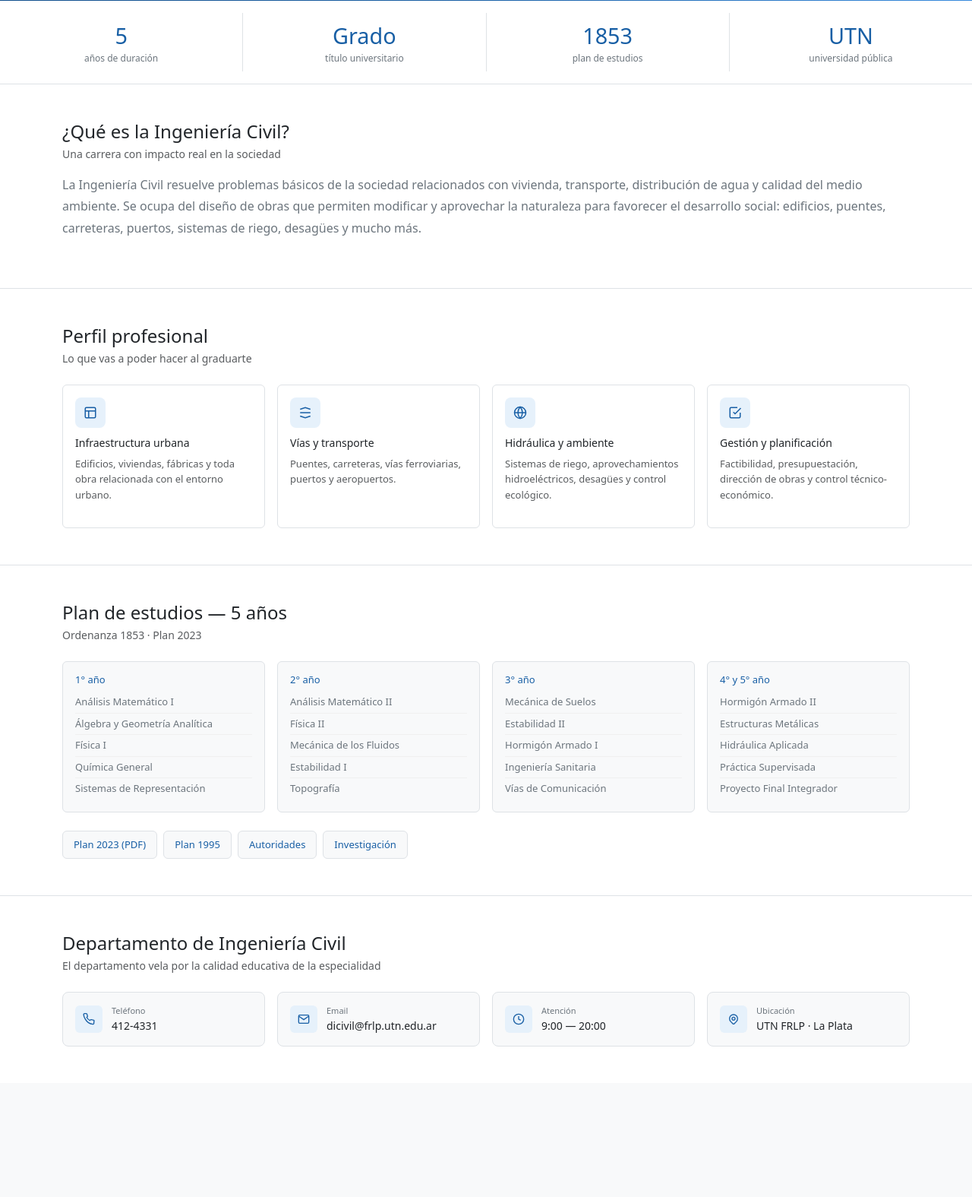
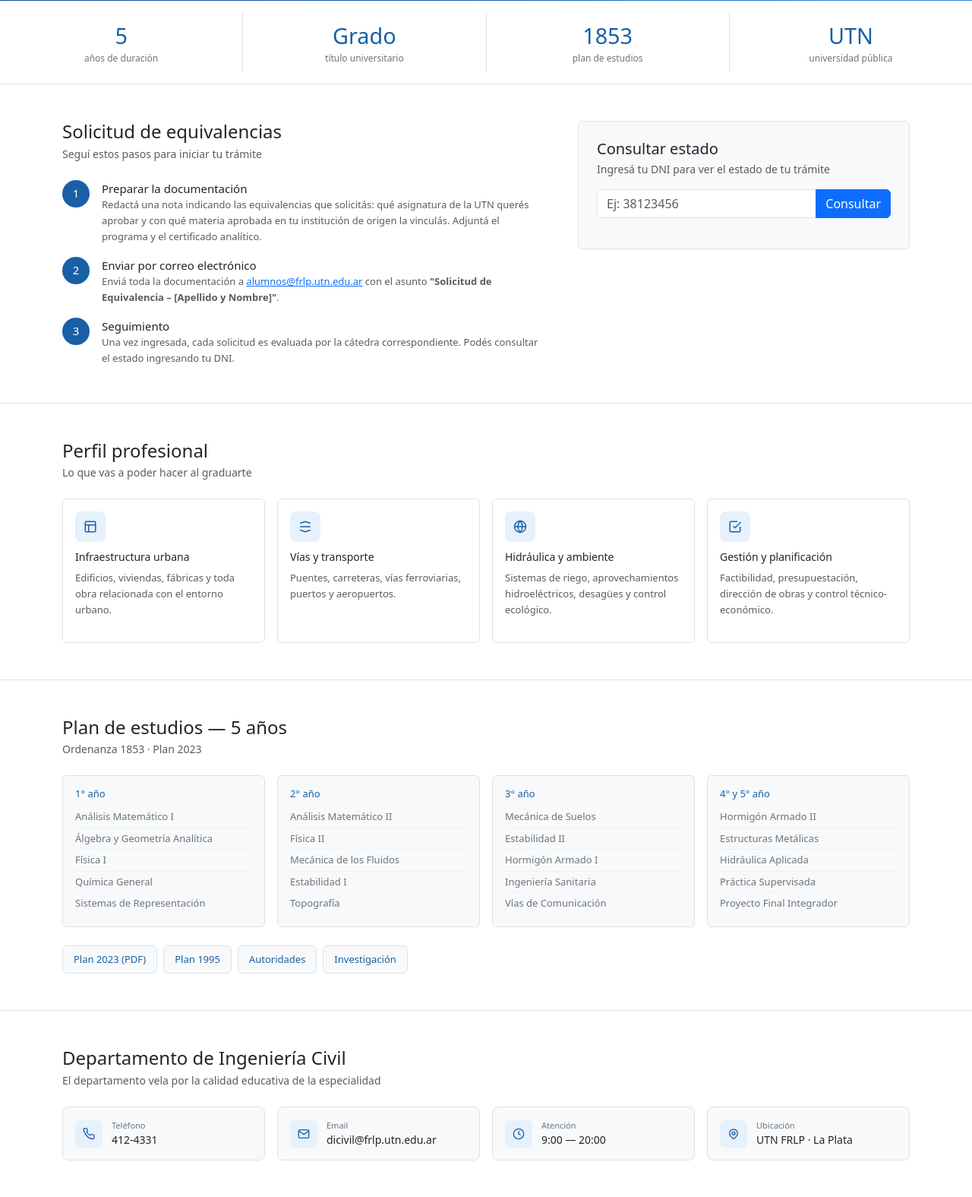
Before and after one commit to Dept-Civil-UTN-FRLP/civil-web, a Django app: page / in a window 1280 px wide. Shown: the part 454-2029 px from the top of the page at 76% size. Before the commit the page ends 1831 px from the top, so only its background shows below. Run offline with Django 5.2, Linux system fonts and the light colour scheme; parts of the project's set-up code (start-up, migrations or seed data) failed here and were passed over.

Commit message:
feat(landing): agrega sección equivalencias con pasos y consulta por DNI
- Layout en dos columnas: pasos a la izquierda, consulta a la derecha
- Consulta de estado por DNI con detalle por materia
- Muestra contacto de cátedra en materias con Programa Complementario

```diff
--- a/config/views.py
+++ b/config/views.py
@@ -1,7 +1,42 @@
 from django.shortcuts import render
+from equivalencias.models import AsignaturaParaEquivalencia, SolicitudEquivalencia
+from planta_docente.models import Asignatura
 
 
 def landing_civil(request):
+    # Asignaturas disponibles para equivalencia
+    asignaturas = AsignaturaParaEquivalencia.objects.select_related(
+        'asignatura',
+        'docente_responsable',
+    ).order_by('asignatura__nivel', 'asignatura__nombre')
+
+    # Consulta por DNI
+    solicitudes = None
+    dni_buscado = None
+    error_dni = None
+
+    if request.method == 'POST':
+        dni = request.POST.get('dni', '').strip()
+        if dni:
+            dni_buscado = dni
+            from equivalencias.models import Estudiante
+            try:
+                estudiante = Estudiante.objects.get(dni_pasaporte=dni)
+                solicitudes = SolicitudEquivalencia.objects.filter(
+                    id_estudiante=estudiante
+                ).prefetch_related(
+                    'detallesolicitud_set__id_asignatura__asignatura',
+                    'detallesolicitud_set__id_asignatura__docente_responsable__correos',
+                ).order_by('-fecha_inicio')
+
+                if not solicitudes.exists():
+                    error_dni = "No se encontraron solicitudes para ese DNI."
+
+            except Estudiante.DoesNotExist:
+                error_dni = "No se encontraron solicitudes para ese DNI."
+        else:
+            error_dni = "Ingresá tu DNI para consultar."
+
     perfil_items = [
         {
             "titulo": "Infraestructura urbana",
@@ -37,6 +72,10 @@ def landing_civil(request):
     ]
 
     return render(request, "civil/landing.html", {
+        "asignaturas": asignaturas,
+        "solicitudes": solicitudes,
+        "dni_buscado": dni_buscado,
+        "error_dni": error_dni,
         "perfil_items": perfil_items,
         "plan_estudios": plan_estudios,
     })
--- a/templates/civil/landing.html
+++ b/templates/civil/landing.html
@@ -22,97 +22,52 @@
     text-transform: uppercase;
     margin-bottom: 1.2rem;
   }
-  .hero-civil h1 {
-    font-size: clamp(2rem, 5vw, 3.2rem);
-    font-weight: 500;
-  }
-  .hero-civil p.lead {
-    opacity: .85;
-    max-width: 580px;
-    margin: 1rem auto 2rem;
-  }
-  .stats-bar .stat-num {
-    font-size: 1.8rem;
-    font-weight: 500;
-    color: #185FA5;
-  }
-  .stats-bar .stat-lbl {
-    font-size: 12px;
-    color: #6c757d;
-  }
-  .stats-bar .col {
-    border-right: 1px solid #dee2e6;
-  }
-  .stats-bar .col:last-child {
-    border-right: none;
+  .hero-civil h1 { font-size: clamp(2rem, 5vw, 3.2rem); font-weight: 500; }
+  .hero-civil p.lead { opacity: .85; max-width: 580px; margin: 1rem auto 2rem; }
+  .stats-bar .stat-num { font-size: 1.8rem; font-weight: 500; color: #185FA5; }
+  .stats-bar .stat-lbl { font-size: 12px; color: #6c757d; }
+  .stats-bar .col { border-right: 1px solid #dee2e6; }
+  .stats-bar .col:last-child { border-right: none; }
+  .step-number {
+    width: 36px; height: 36px; border-radius: 50%;
+    background: #185FA5; color: #fff;
+    display: flex; align-items: center; justify-content: center;
+    font-weight: 500; font-size: 15px; flex-shrink: 0;
   }
   .card-perfil .card-icon {
-    width: 40px;
-    height: 40px;
-    border-radius: 8px;
+    width: 40px; height: 40px; border-radius: 8px;
     background: #E6F1FB;
-    display: flex;
-    align-items: center;
-    justify-content: center;
+    display: flex; align-items: center; justify-content: center;
     margin-bottom: 12px;
   }
-  .plan-year h5 {
-    font-size: 13px;
-    font-weight: 500;
-    color: #185FA5;
+  .plan-year h5 { font-size: 13px; font-weight: 500; color: #185FA5; }
+  .plan-year ul li {
+    font-size: 13px; color: #6c757d;
+    padding: 4px 0; border-bottom: 1px solid #f0f0f0;
   }
-  .plan-year ul li {
-    font-size: 13px;
-    color: #6c757d;
-    padding: 4px 0;
-    border-bottom: 1px solid #f0f0f0;
-  }
-  .plan-year ul li:last-child {
-    border-bottom: none;
-  }
+  .plan-year ul li:last-child { border-bottom: none; }
   .contact-item {
-    display: flex;
-    align-items: center;
-    gap: 12px;
-    background: #f8f9fa;
-    border: 1px solid #dee2e6;
-    border-radius: 8px;
-    padding: 1rem;
+    display: flex; align-items: center; gap: 12px;
+    background: #f8f9fa; border: 1px solid #dee2e6;
+    border-radius: 8px; padding: 1rem;
   }
   .contact-item .ci-icon {
-    width: 36px;
-    height: 36px;
-    border-radius: 6px;
+    width: 36px; height: 36px; border-radius: 6px;
     background: #E6F1FB;
-    display: flex;
-    align-items: center;
-    justify-content: center;
-    flex-shrink: 0;
+    display: flex; align-items: center; justify-content: center; flex-shrink: 0;
   }
-  .contact-item .ci-label {
-    font-size: 11px;
-    color: #6c757d;
+  .contact-item .ci-label { font-size: 11px; color: #6c757d; }
+  .contact-item .ci-value { font-size: 14px; font-weight: 500; color: #212529; }
+  .link-chip {
+    display: inline-block; background: #f8f9fa;
+    border: 1px solid #dee2e6; border-radius: 6px;
+    padding: 8px 14px; font-size: 13px; color: #185FA5;
+    text-decoration: none; transition: background .2s;
   }
-  .contact-item .ci-value {
-    font-size: 14px;
-    font-weight: 500;
-    color: #212529;
-  }
-  .link-chip {
-    display: inline-block;
-    background: #f8f9fa;
-    border: 1px solid #dee2e6;
-    border-radius: 6px;
-    padding: 8px 14px;
-    font-size: 13px;
-    color: #185FA5;
-    text-decoration: none;
-    transition: background .2s;
-  }
-  .link-chip:hover {
-    background: #e6f1fb;
-    color: #185FA5;
-  }
+  .link-chip:hover { background: #e6f1fb; color: #185FA5; }
+  .estado-badge-cerrada { background: #d1e7dd; color: #0a3622; }
+  .estado-badge-proceso { background: #fff3cd; color: #664d03; }
+  .detalle-pc { background: #fff3cd; border-left: 3px solid #ffc107; }
 </style>
 {% endblock %}
 
@@ -151,17 +106,132 @@
   </div>
 </div>
 
-<!-- ¿Qué es? -->
+<!-- Equivalencias -->
 <section class="py-5 border-bottom">
   <div class="container">
-    <h2 class="h4 fw-500 mb-1">¿Qué es la Ingeniería Civil?</h2>
-    <p class="text-muted small mb-3">Una carrera con impacto real en la sociedad</p>
-    <p class="text-secondary" style="line-height:1.8">
-      La Ingeniería Civil resuelve problemas básicos de la sociedad relacionados con vivienda, transporte,
-      distribución de agua y calidad del medio ambiente. Se ocupa del diseño de obras que permiten modificar
-      y aprovechar la naturaleza para favorecer el desarrollo social: edificios, puentes, carreteras, puertos,
-      sistemas de riego, desagües y mucho más.
-    </p>
+    <div class="row g-5 align-items-start">
+
+      <!-- Cómo solicitar -->
+      <div class="col-lg-7">
+        <h2 class="h4 fw-500 mb-1">Solicitud de equivalencias</h2>
+        <p class="text-muted small mb-4">Seguí estos pasos para iniciar tu trámite</p>
+        <div class="d-flex flex-column gap-3">
+          <div class="d-flex gap-3 align-items-start">
+            <div class="step-number">1</div>
+            <div>
+              <div class="fw-500" style="font-size:15px">Preparar la documentación</div>
+              <div class="text-muted" style="font-size:13px;line-height:1.6">Redactá una nota indicando las equivalencias que solicitás: qué asignatura de la UTN querés aprobar y con qué materia aprobada en tu institución de origen la vinculás. Adjuntá el programa y el certificado analítico.</div>
+            </div>
+          </div>
+          <div class="d-flex gap-3 align-items-start">
+            <div class="step-number">2</div>
+            <div>
+              <div class="fw-500" style="font-size:15px">Enviar por correo electrónico</div>
+              <div class="text-muted" style="font-size:13px;line-height:1.6">
+                Enviá toda la documentación a
+                <a href="mailto:alumnos@frlp.utn.edu.ar" class="text-primary fw-500">alumnos@frlp.utn.edu.ar</a>
+                con el asunto <strong>"Solicitud de Equivalencia – [Apellido y Nombre]"</strong>.
+              </div>
+            </div>
+          </div>
+          <div class="d-flex gap-3 align-items-start">
+            <div class="step-number">3</div>
+            <div>
+              <div class="fw-500" style="font-size:15px">Seguimiento</div>
+              <div class="text-muted" style="font-size:13px;line-height:1.6">Una vez ingresada, cada solicitud es evaluada por la cátedra correspondiente. Podés consultar el estado ingresando tu DNI.</div>
+            </div>
+          </div>
+        </div>
+      </div>
+
+      <!-- Consulta por DNI -->
+      <div class="col-lg-5">
+        <div class="bg-light border rounded p-4">
+          <h3 class="h5 fw-500 mb-1">Consultar estado</h3>
+          <p class="text-muted small mb-3">Ingresá tu DNI para ver el estado de tu trámite</p>
+          <form method="post" action="#consulta" id="consulta">
+            {% csrf_token %}
+            <div class="input-group mb-3">
+              <input type="text" name="dni" class="form-control" placeholder="Ej: 38123456"
+                value="{{ dni_buscado|default:'' }}" maxlength="20" required>
+              <button class="btn btn-primary" type="submit">Consultar</button>
+            </div>
+          </form>
+
+          {% if error_dni %}
+            <div class="alert alert-warning py-2 px-3 mb-0" style="font-size:13px">
+              <i class="bi bi-exclamation-circle me-1"></i>{{ error_dni }}
+            </div>
+          {% endif %}
+
+          {% if solicitudes %}
+            {% for solicitud in solicitudes %}
+            <div class="card border mb-3 mt-2">
+              <div class="card-header d-flex justify-content-between align-items-center py-2">
+                <span class="fw-500" style="font-size:13px">Solicitud #{{ solicitud.id }} · {{ solicitud.fecha_inicio|date:"d/m/Y" }}</span>
+                {% if solicitud.estado_general == "Completada" %}
+                  <span class="badge estado-badge-cerrada">Completada</span>
+                {% elif solicitud.estado_general == "Cancelada" %}
+                  <span class="badge bg-danger">Cancelada</span>
+                {% else %}
+                  <span class="badge estado-badge-proceso">En proceso</span>
+                {% endif %}
+              </div>
+              <div class="card-body p-0">
+                <table class="table table-sm mb-0 align-middle" style="font-size:12px">
+                  <thead class="table-light">
+                    <tr>
+                      <th class="ps-3">Asignatura</th>
+                      <th>Estado</th>
+                      <th>Contacto</th>
+                    </tr>
+                  </thead>
+                  <tbody>
+                    {% for detalle in solicitud.detallesolicitud_set.all %}
+                    <tr {% if detalle.estado_asignatura == "Requiere PC" %}class="table-warning"{% endif %}>
+                      <td class="ps-3 fw-500">{{ detalle.id_asignatura.asignatura.nombre|title }}</td>
+                      <td>
+                        {% if detalle.estado_asignatura == "Aprobada" %}
+                          <span class="badge bg-success">Aprobada</span>
+                        {% elif detalle.estado_asignatura == "Denegada" %}
+                          <span class="badge bg-danger">Denegada</span>
+                        {% elif detalle.estado_asignatura == "Requiere PC" %}
+                          <span class="badge bg-warning text-dark">P.C.</span>
+                        {% elif detalle.estado_asignatura == "Enviada a Cátedra" %}
+                          <span class="badge bg-info text-dark">En cátedra</span>
+                        {% else %}
+                          <span class="badge bg-secondary">Pendiente</span>
+                        {% endif %}
+                      </td>
+                      <td>
+                        {% with doc=detalle.id_asignatura.docente_responsable %}
+                          {% if doc and doc.email %}
+                            <a href="mailto:{{ doc.email }}" style="font-size:11px">{{ doc.email }}</a>
+                          {% else %}<span class="text-muted">—</span>{% endif %}
+                        {% endwith %}
+                      </td>
+                    </tr>
+                    {% if detalle.estado_asignatura == "Requiere PC" and detalle.detalle_pc %}
+                    <tr class="table-warning">
+                      <td colspan="3" class="ps-3 pb-2">
+                        <div class="detalle-pc rounded p-2 mt-1" style="font-size:11px">
+                          <span class="fw-500">P.C.:</span> {{ detalle.detalle_pc }}
+                        </div>
+                      </td>
+                    </tr>
+                    {% endif %}
+                    {% endfor %}
+                  </tbody>
+                </table>
+              </div>
+            </div>
+            {% endfor %}
+          {% endif %}
+
+        </div>
+      </div>
+
+    </div>
   </div>
 </section>
 
```
Also changed, not shown: 1 other file.
